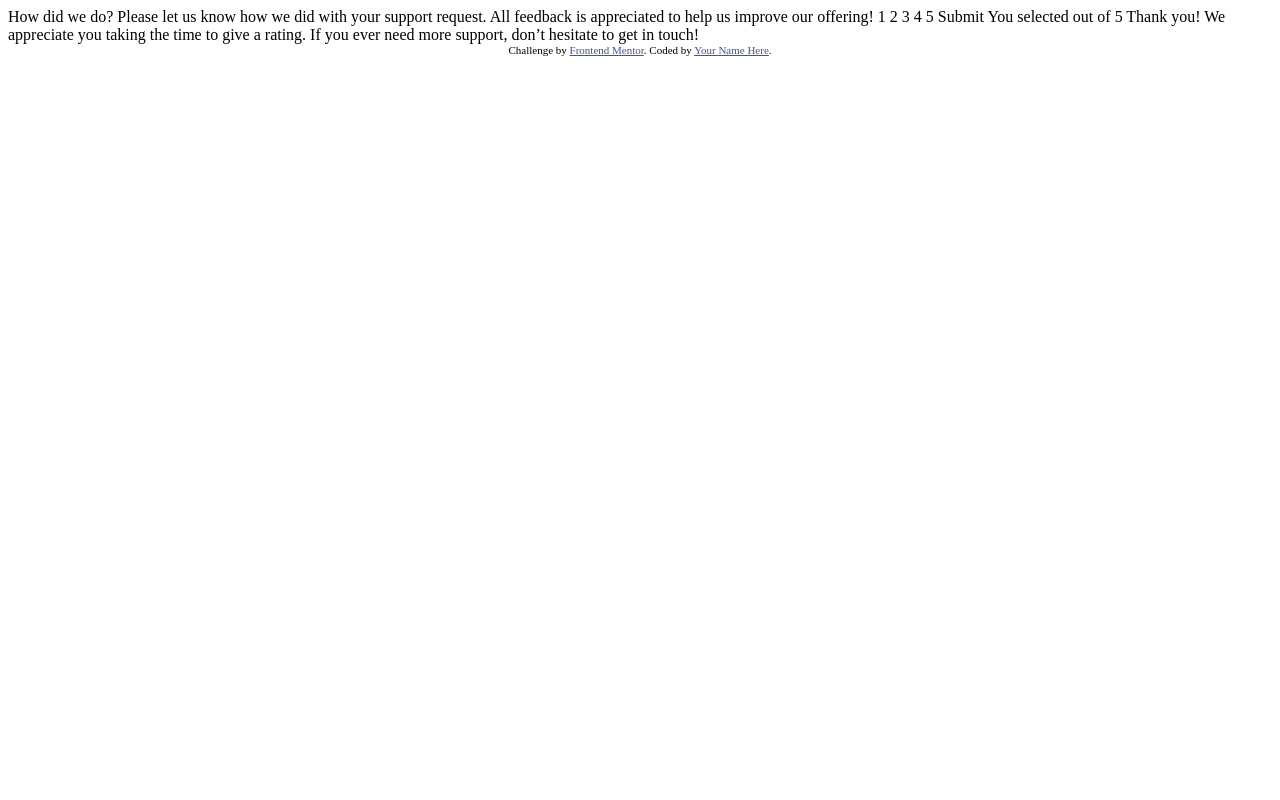
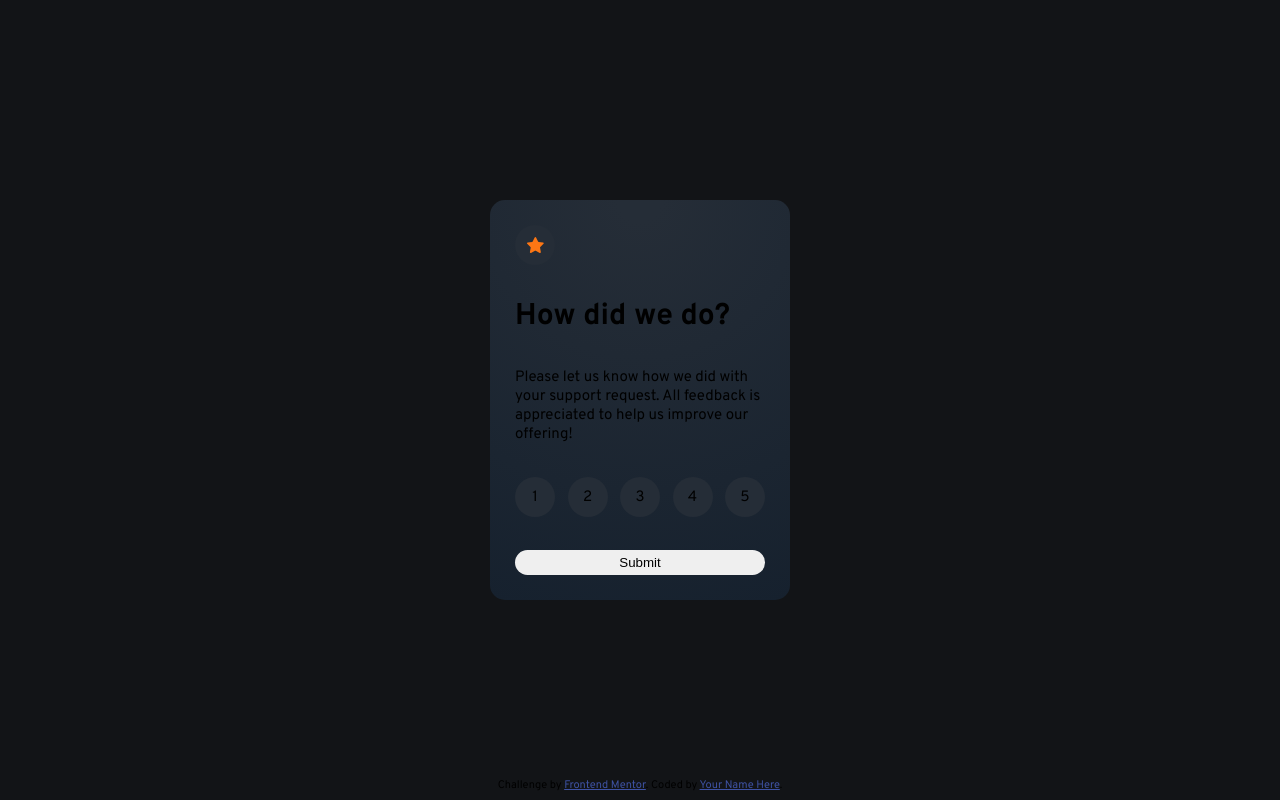
Before and after one commit to carderBeeBeeBee/Frontend-Mentor-7-Interactive-Rating-Component-Main, a plain HTML site: page index.html in a window 1280 px wide. Drawn offline with Linux system fonts and the light colour scheme.

Commit message:
Basic-functionality

```diff
--- /dev/null
+++ b/button.js
@@ -0,0 +1,8 @@
+const rating = document.getElementById("rating");
+const thank = document.getElementById("thank");
+const button = document.getElementById("button")
+button.addEventListener("click", function() {
+    console.log("triggered");
+    rating.classList.toggle("hidden");
+    thank.classList.toggle("hidden");
+});
--- a/index.html
+++ b/index.html
@@ -3,47 +3,36 @@
 <head>
   <meta charset="UTF-8">
   <meta name="viewport" content="width=device-width, initial-scale=1.0"> <!-- displays site properly based on user's device -->
-
   <link rel="icon" type="image/png" sizes="32x32" href="./images/favicon-32x32.png">
-
+  <link rel="stylesheet" href="style.css">
   <title>Frontend Mentor | Interactive rating component</title>
-
-  <!-- Feel free to remove these styles or customise in your own stylesheet 👍 -->
-  <style>
-    .attribution { font-size: 11px; text-align: center; }
-    .attribution a { color: hsl(228, 45%, 44%); }
-  </style>
 </head>
 <body>
-
-  <!-- Rating state start -->
-
-  How did we do?
-
-  Please let us know how we did with your support request. All feedback is appreciated
-  to help us improve our offering!
-
-  1 2 3 4 5
-
-  Submit
-
-  <!-- Rating state end -->
-
-  <!-- Thank you state start -->
-
-  You selected <!-- Add rating here --> out of 5
-
-  Thank you!
-
-  We appreciate you taking the time to give a rating. If you ever need more support,
-  don’t hesitate to get in touch!
-
-  <!-- Thank you state end -->
-
-
+  <div class="container">
+    <div class="rating-state" id="rating">
+      <!-- Rating state start -->
+      <div class="img-container"><img src="./assets/images/icon-star.svg" alt="Star icon" id="star-icon"></div>
+      <h1>How did we do?</h1>
+      <p>Please let us know how we did with your support request. All feedback is appreciated
+        to help us improve our offering!</p>
+      <div class="numbers"><div>1</div><div>2</div><div>3</div><div>4</div><div>5</div></div>
+      <button id="button">Submit</button>
+      <!-- Rating state end -->
+    </div>
+    <div class="thank-you-state hidden" id="thank">
+      <!-- Thank you state start -->
+      <img src="./assets/images/illustration-thank-you.svg" alt="'Thank you' illustration">
+      <h1>You selected <!-- Add rating here --> out of 5</h1>
+      <h2>Thank you!</h2>
+      <p>We appreciate you taking the time to give a rating. If you ever need more support,
+        don’t hesitate to get in touch!</p>
+      <!-- Thank you state end -->
+    </div>
+  </div>
   <div class="attribution">
     Challenge by <a href="https://www.frontendmentor.io?ref=challenge" target="_blank">Frontend Mentor</a>.
     Coded by <a href="#">Your Name Here</a>.
   </div>
+  <script src="./button.js"></script>
 </body>
 </html>
--- /dev/null
+++ b/style.css
@@ -0,0 +1,103 @@
+@font-face {
+    font-family: "Overpass";
+    src: url("./assets/fonts/Overpass-VariableFont_wght.ttf");
+    font-weight: 400 700;
+}
+
+* {
+    box-sizing: border-box;
+    padding: 0;
+    margin: 0;
+}
+
+html {
+    font-size: 15px;
+    font-family: "Overpass", sans-serif;
+}
+
+body {
+    background-color: #121417;
+}
+
+.container {
+    background: radial-gradient(circle at top center, #252d37 5%, #16212e);
+    border-radius: 15px;
+    width: 85%;
+    position: absolute;
+    top: 50%;
+    left: 50%;
+    transform: translate(-50%, -50%);
+    padding: 25px;
+    height: 50%;
+    max-width: 300px;
+    max-height: 400px;
+    min-height: 330px;
+}
+
+.rating-state, .thank-you-state {
+    display: flex;
+    height: 100%;
+    flex-direction: column;
+    justify-content: space-between;
+}
+
+.img-container, .numbers div {
+    display: flex;
+    justify-content: center;
+    align-items: center;
+    border-radius: 50%;
+    background-color: #252d37;
+    display: flex;
+    justify-content: center;
+    align-items: center;
+    width: 40px;
+    height: 40px;
+}
+
+#star-icon, .numbers div {
+    align-self: center;
+}
+
+button {
+    width: 100%;
+    border: none;
+    padding: 5px;
+    border-radius: 50px;
+}
+
+.numbers {
+    display: flex;
+    flex-direction: row;
+    justify-content: space-between;
+}
+
+.numbers div {
+    padding: 0;
+}
+
+.thank-you-state {
+    align-items: center;
+}
+
+.hidden {
+    display: none;
+    height: 0;
+}
+
+.active {
+    display: auto;
+}
+
+.attribution {
+    font-size: 11px;
+    text-align: center;
+    position: absolute;
+    width: 100%;
+    bottom: 1%;
+    left: 50%;
+    transform: translate(-50%, 0);
+}
+
+.attribution a {
+    color: hsl(228, 45%, 44%);
+}
```
Also changed, not shown: assets/fonts/Overpass-VariableFont_wght.ttf (added), assets/images/favicon-32x32.png (renamed from images/favicon-32x32.png), assets/images/icon-star.svg (renamed from images/icon-star.svg), assets/images/illustration-thank-you.svg (renamed from images/illustration-thank-you.svg), 1 other file.
